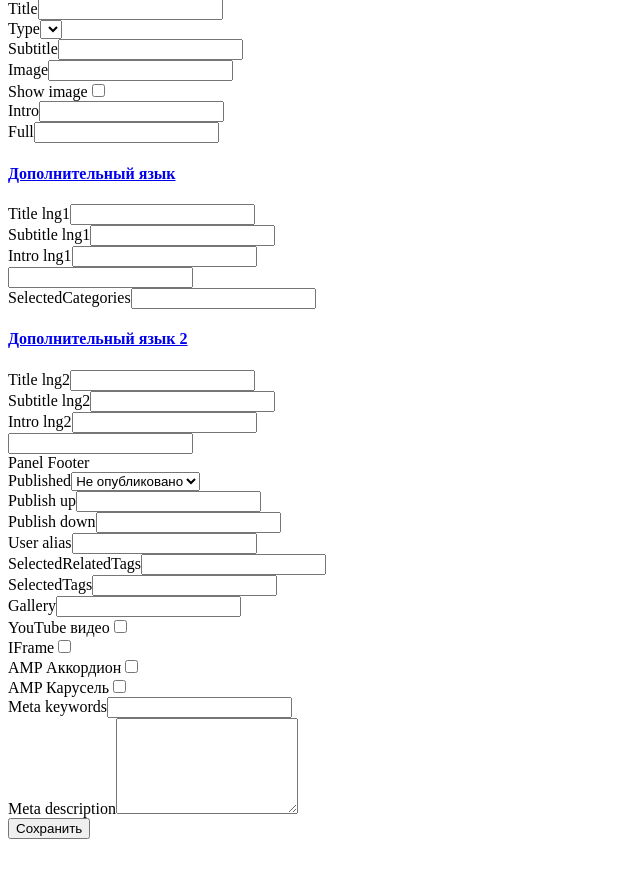
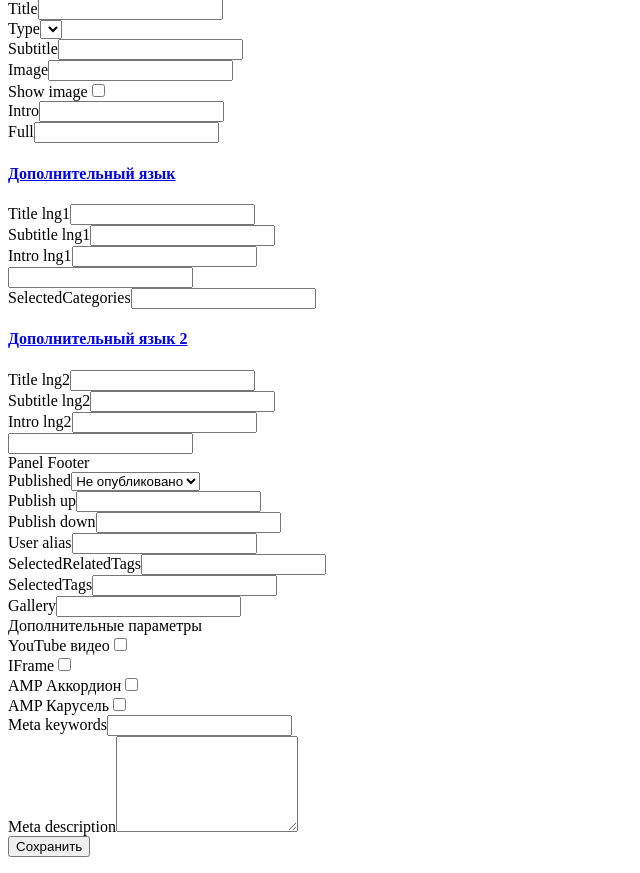
Before and after one commit to SoleSS/yii2-simple-cms, a PHP site: template views/cms-article/create.php in a window 1280 px wide. Shown: the part 67-940 px from the top of the page, without its empty margins (0-640 px from the left). Before the commit the page ends 906 px from the top, so only its background shows below. Run offline with PHP 8.4, Linux system fonts and the light colour scheme; the template is opened without the code that fills it: most values are stand-ins (such as "Sample title", 1, 10 or a date in 2020); form fields are guessed from the names that the template uses; lists and menus that the app fills with data are empty; some libraries are stand-ins or nearby versions.

Commit message:
[addon] + Additional stylings

```diff
--- a/views/cms-article/_form.php
+++ b/views/cms-article/_form.php
@@ -201,10 +201,17 @@ use \yii\helpers\Url;
     ]);
     ?>
 
-    <?= $form->field($model, 'params[ytvideo]')->checkbox([], false)->label('YouTube видео'); ?>
-    <?= $form->field($model, 'params[iframe]')->checkbox([], false)->label('IFrame'); ?>
-    <?= $form->field($model, 'params[accordion]')->checkbox([], false)->label('AMP Аккордион'); ?>
-    <?= $form->field($model, 'params[carousel]')->checkbox([], false)->label('AMP Карусель'); ?>
+    <div class="panel panel-default">
+        <div class="panel-heading">Дополнительные параметры</div>
+        <div class="panel-body">
+            <?= $form->field($model, 'params[ytvideo]')->checkbox([], false)->label('YouTube видео'); ?>
+            <?= $form->field($model, 'params[iframe]')->checkbox([], false)->label('IFrame'); ?>
+            <?= $form->field($model, 'params[accordion]')->checkbox([], false)->label('AMP Аккордион'); ?>
+            <?= $form->field($model, 'params[carousel]')->checkbox([], false)->label('AMP Карусель'); ?>
+        </div>
+    </div>
+
+
 
     <?= $form->field($model, 'meta_keywords')->textInput(['maxlength' => true]) ?>
 
```
